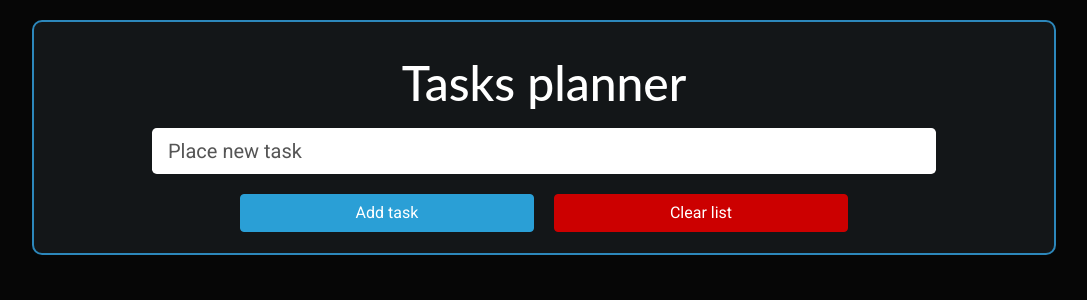
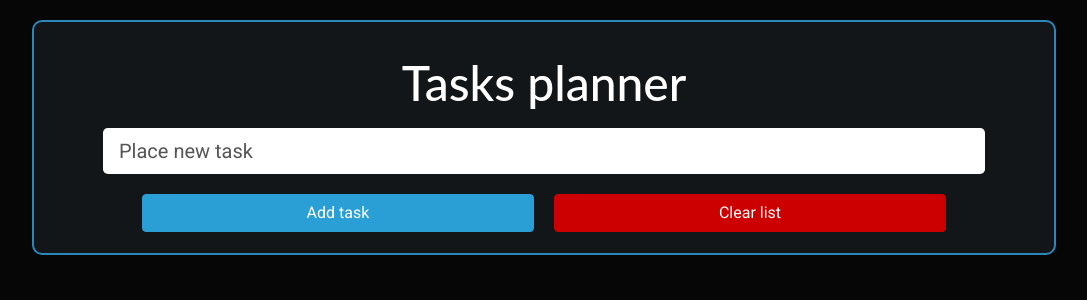
Before and after one commit to vikvanton/reacttasksman, a React (Create React App) app: page / in a window 1280 px wide. Shown: the top 300 px of the page, without its empty margins (96-1183 px from the left). Built offline with nearby package versions, Linux system fonts and the light colour scheme.

Commit message:
1 file modified

```diff
--- a/src/style.css
+++ b/src/style.css
@@ -19,10 +19,10 @@ form {
   margin: 0 20px 0px 20px;
 }
 .inp-form {
-  width: 80%;
+  width: 90%;
 }
 .btn-form {
-  width: 30%;
+  width: 40%;
   margin: 20px 10px 10px 10px;
 }
 .btn:focus {
```
